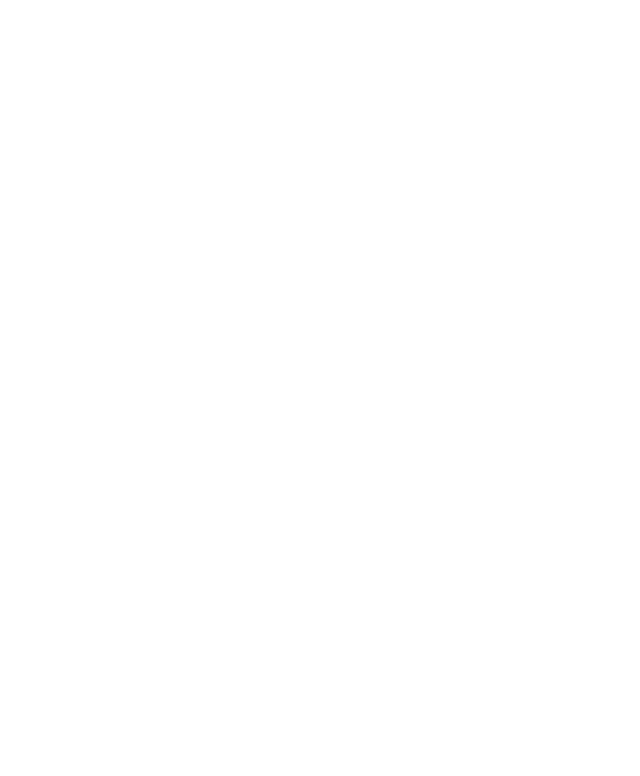
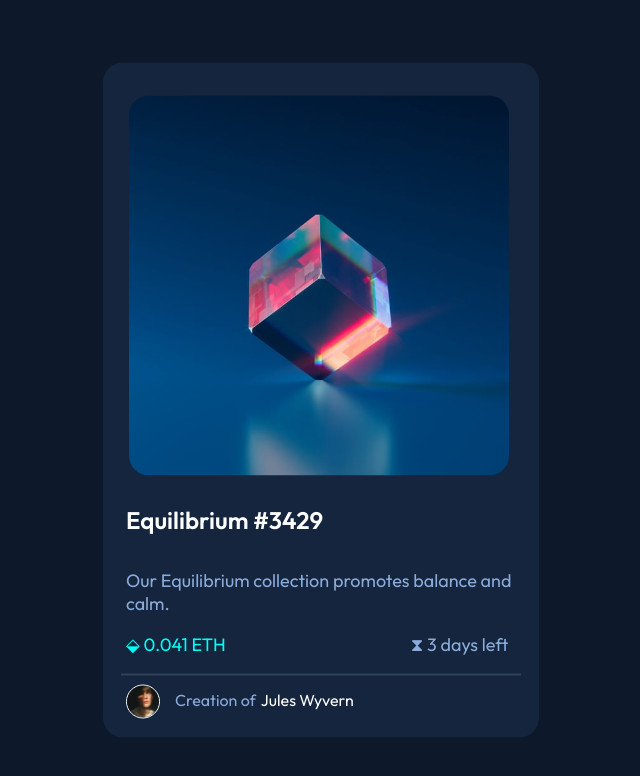
Before and after one commit to jonathanpadilla1/nft-preview-card-component, a plain HTML site: page index.html in a window 1280 px wide. Shown: the whole page, without its empty margins (319-959 px from the left). Drawn offline with Linux system fonts and the light colour scheme.

Commit message:
Add files via upload

```diff
--- a/index.html
+++ b/index.html
@@ -1,25 +1,34 @@
 <!DOCTYPE html>
-<!--[if lt IE 7]>      <html class="no-js lt-ie9 lt-ie8 lt-ie7"> <![endif]-->
-<!--[if IE 7]>         <html class="no-js lt-ie9 lt-ie8"> <![endif]-->
-<!--[if IE 8]>         <html class="no-js lt-ie9"> <![endif]-->
-<!--[if gt IE 8]>      <html class="no-js"> <!--<![endif]-->
 <html>
   <head>
     <meta charset="utf-8" />
     <meta http-equiv="X-UA-Compatible" content="IE=edge" />
-    <title></title>
+    <title>NFT Card</title>
     <meta name="description" content="" />
     <meta name="viewport" content="width=device-width, initial-scale=1" />
+    <link rel="stylesheet" href="./style.css" />
     <link rel="stylesheet" href="" />
+    <link rel="preconnect" href="https://fonts.googleapis.com" />
+    <link rel="preconnect" href="https://fonts.gstatic.com" crossorigin />
+    <link
+      href="https://fonts.googleapis.com/css2?family=Outfit:wght@300;400;600&display=swap"
+      rel="stylesheet"
+    />
   </head>
   <body>
-    <!--[if lt IE 7]>
-      <p class="browsehappy">
-        You are using an <strong>outdated</strong> browser. Please
-        <a href="#">upgrade your browser</a> to improve your experience.
+    <div class="container">
+      <img src="./image-equilibrium.jpg" alt="nft" class="nft" />
+      <h1 class="equil">Equilibrium #3429</h1>
+      <p class="info">Our Equilibrium collection promotes balance and calm.</p>
+      <p class="eth">
+        &#11033; 0.041 ETH <span class="days"> &#10711; 3 days left</span>
       </p>
-    <![endif]-->
-
+      <hr class="line" />
+      <div class="creator">
+        <img src="./image-avatar.png" alt="icon" class="icon" />Creation of
+        <span class="creator-name">Jules Wyvern</span>
+      </div>
+    </div>
     <script src="" async defer></script>
   </body>
 </html>
--- /dev/null
+++ b/style.css
@@ -0,0 +1,88 @@
+* {
+  font-family: Outfit;
+  font-size: 18px;
+  /* background-color: hsl(217, 54%, 11%); */
+}
+ul {
+  list-style-type: none;
+}
+body{
+  background-color: hsl(217, 54%, 11%);
+}
+.container {
+  max-height: 600px;
+  max-width: 400px;
+  background-color: hsl(216, 50%, 16%);
+  position: absolute;
+  padding: 18px;
+  padding-top: 25px;
+  padding-bottom: 50px;
+  text-align: left;
+  top: 50%;
+  left: 50%;
+  transform: translate(-50%, -50%);
+  border-radius: 20px;
+}
+.nft {
+  margin: 8px;
+  height: 380px;
+  width: 380px;
+  border-radius: 20px;
+}
+.nft:hover{
+  opacity:0.2;
+  color: aqua;
+}
+.equil {
+  color: hsl(0, 0%, 100%);
+  padding-left: 5px;
+  font-size: 24px;
+  display: inline-block;
+}
+.equil:hover {
+  color: hsl(178, 100%, 50%);
+}
+.info {
+  color: hsl(215, 51%, 70%);
+  padding-left: 5px;
+}
+.eth {
+  color: hsl(178, 100%, 50%);
+  text-align: left;
+  padding-left: 5px;
+}
+.days {
+  color: hsl(215, 51%, 70%);
+  padding-left: 5px;
+  right: 7%;
+  position: absolute;
+}
+.line {
+  background-color: hsl(215, 32%, 27%);
+  height: 2px;
+  border: 0;
+}
+.creator {
+  color: hsl(215, 51%, 70%);
+  display: inline-flex;
+  /* letter-spacing: 5px; */
+  padding-left: 5px;
+  margin-top: 5px;
+  font-size: 16px;
+}
+.icon {
+  max-width: 32px;
+  max-height: 32px;
+  border-radius: 30px;
+  margin-right: 15px;
+  margin-top: -5px;
+  border: 1px solid white;
+}
+.creator-name {
+  color: hsl(0, 0%, 100%);
+  padding-left: 5px;
+  font-size: 16px;
+}
+.creator-name:hover {
+  color: hsl(178, 100%, 50%);
+}
```
Also changed, not shown: icon-view.svg (added).
